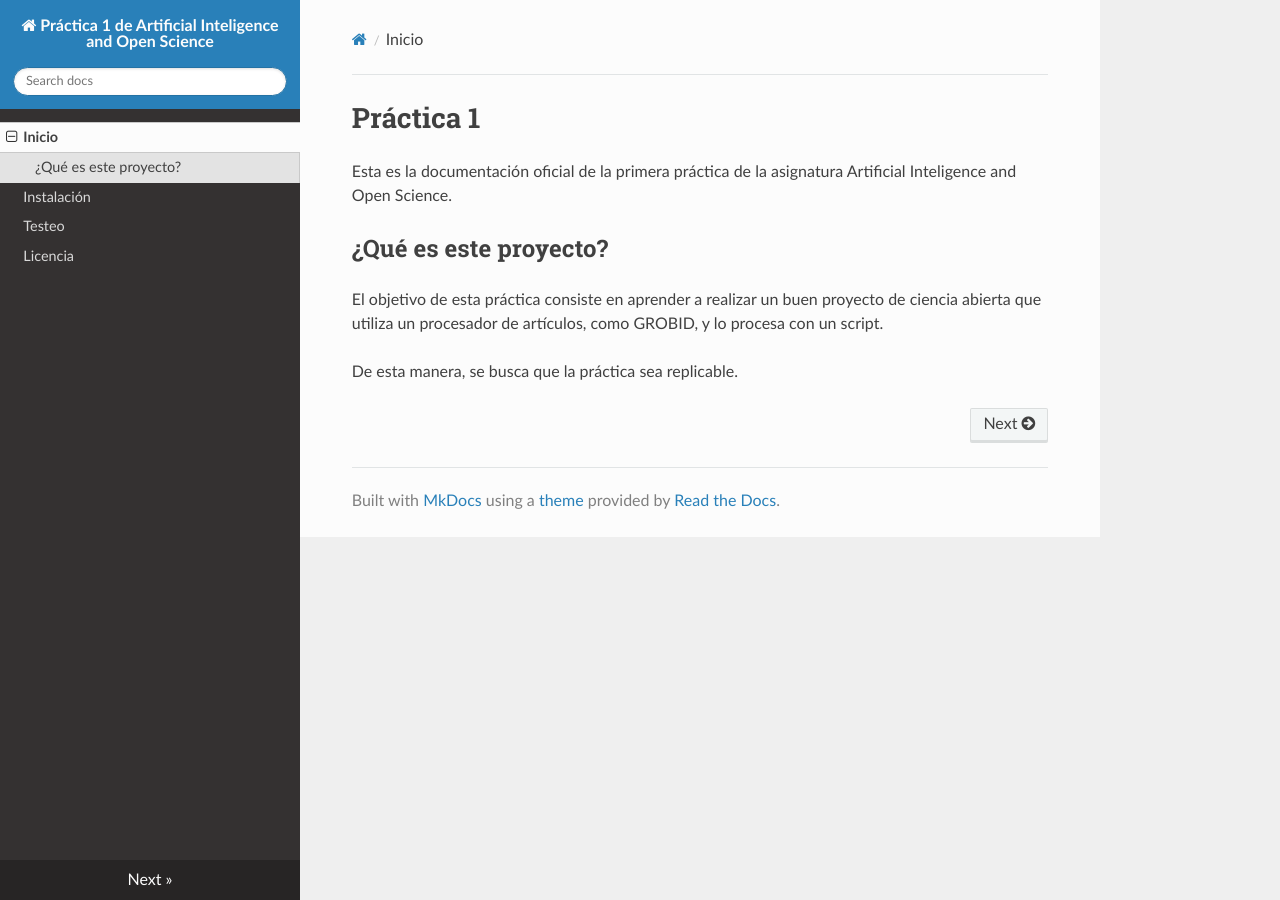
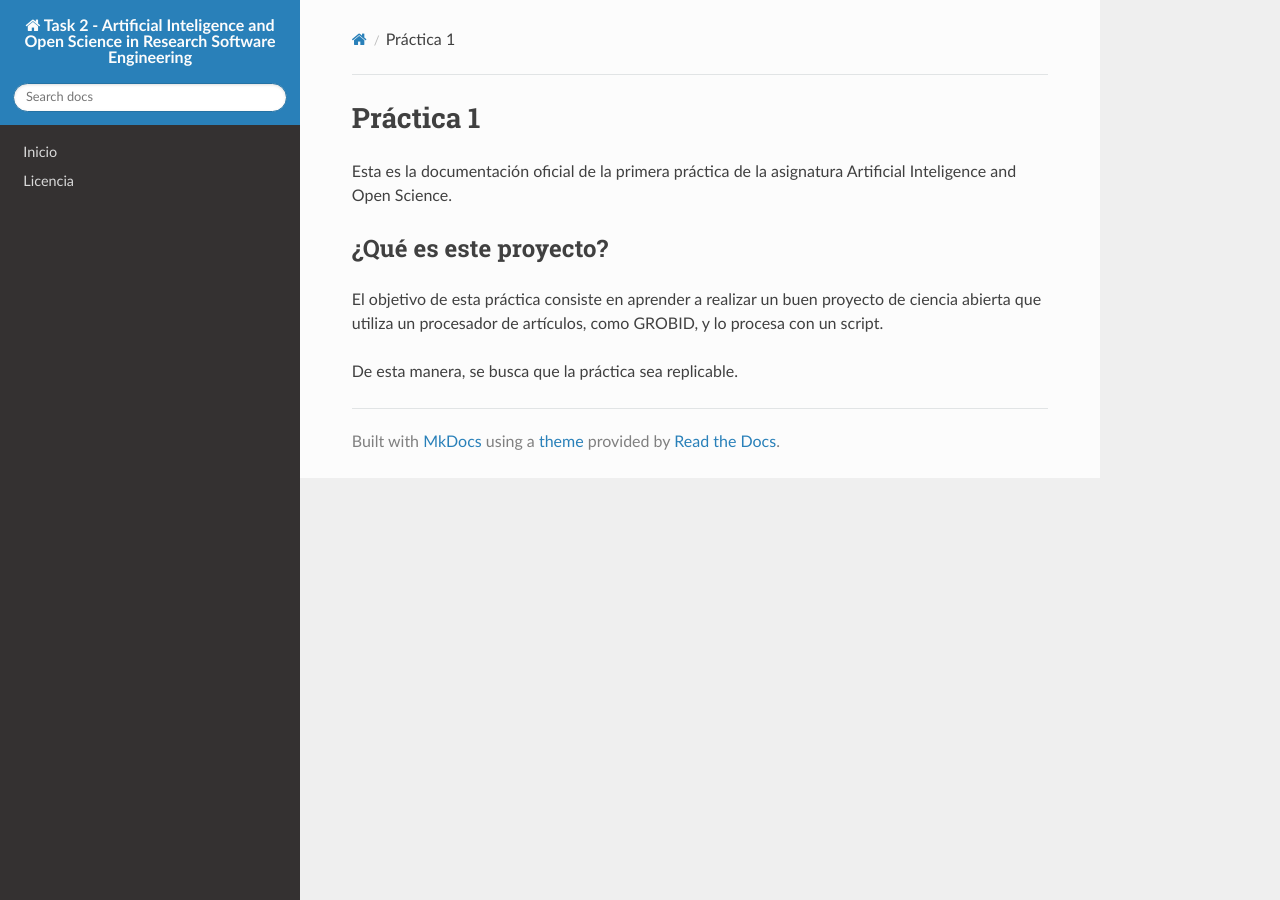
Before and after one commit to Henchu28/AI-and-Open-Science, an MkDocs documentation site: the page built from docs/index.md, in a window 1280 px wide. Built offline with MkDocs 1.6.1, drawn with Linux system fonts in a browser that asks for light colours; nearby versions of some CDN libraries.

Commit message:
Add files via upload

```diff
--- a/mkdocs.yml
+++ b/mkdocs.yml
@@ -1,18 +1,13 @@
-site_name: "Práctica 1 de Artificial Inteligence and Open Science"
-site_url: "https://Henchu28.github.io/AI-and-Open-Science"
-site_author: "Henchu28"
+site_name: "Task 2 - Artificial Inteligence and Open Science in Research Software Engineering"
+site_url: "https://javizhangg.github.io/Task2-AIAOSIRSE"
+site_author: "javizhangg"
 
 theme:
   name: readthedocs
 
 nav:
-  - Inicio: index.md
-  - Instalación: installation.md
-  - Testeo: test.md
-  - Licencia: license.md
-
-# Páginas y documentación
-docs_dir: docs
+  - Inicio: README.md
+  - Licencia: LICENSE
 
 # Configuración de la documentación
 plugins:
```
